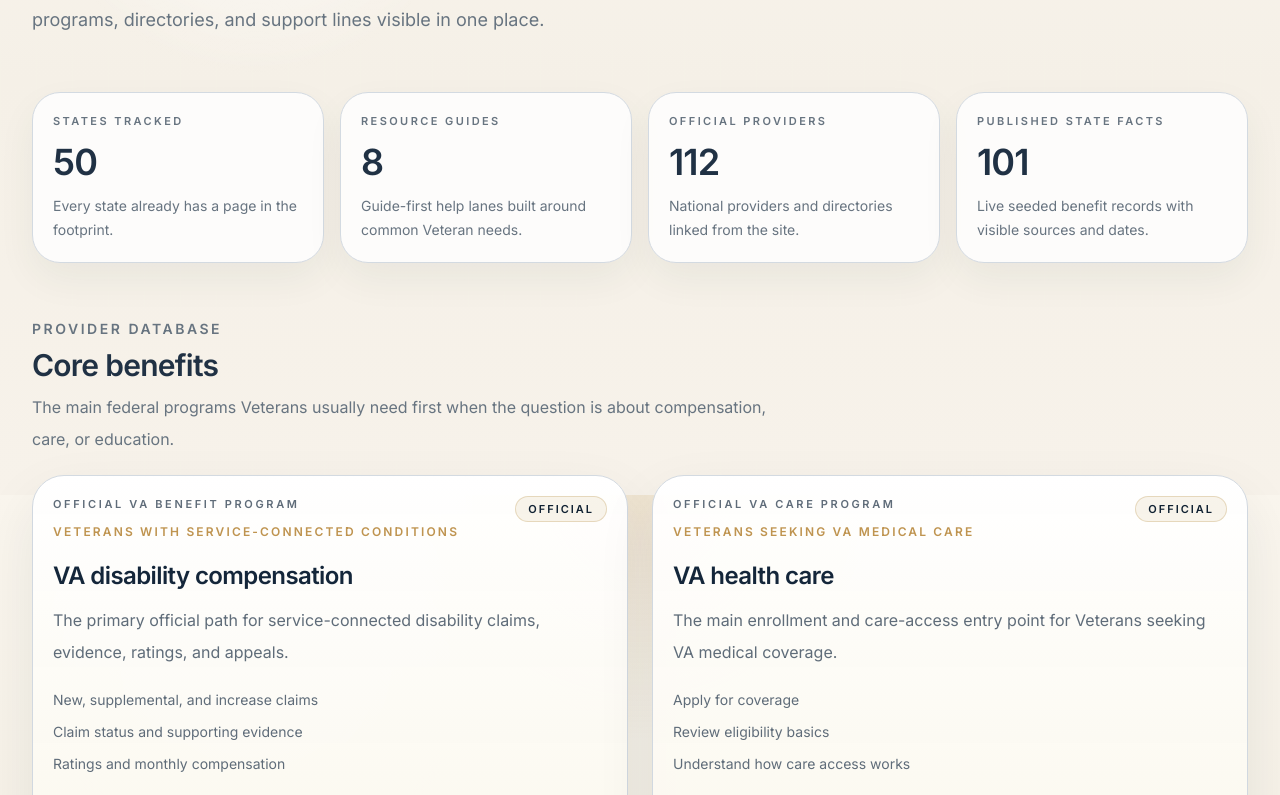
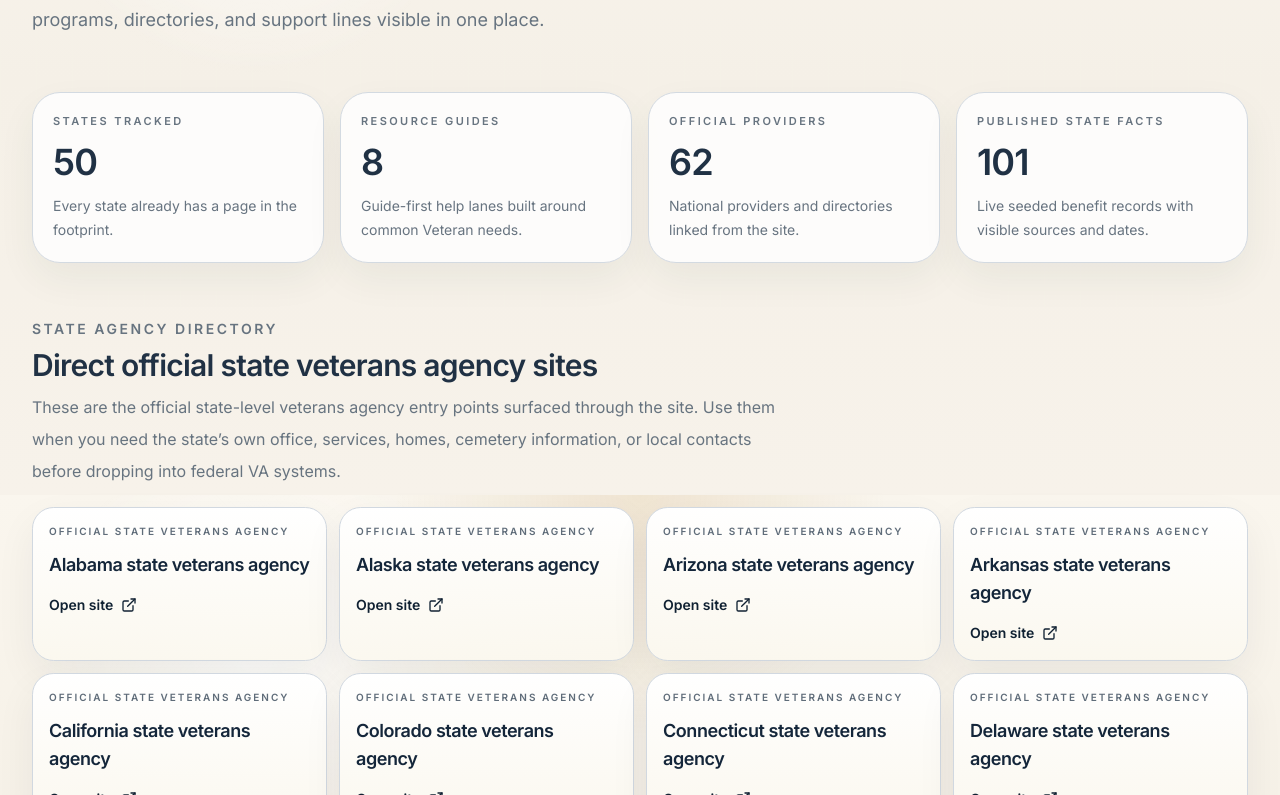
Before and after one commit to Matt2Build/veteran-benefits-hub, a Next.js app: page /providers in a window 1280 px wide. Shown: the part 305-1100 px from the top of the page. Built offline with nearby package versions, Linux system fonts and the light colour scheme; no server answers.

Commit message:
Replace generic state providers with official agency links

```diff
--- a/src/app/providers/page.tsx
+++ b/src/app/providers/page.tsx
@@ -2,6 +2,8 @@
 import { DatabaseStatCard } from "@/components/database-stat-card";
 import { ProviderDirectoryGroups } from "@/components/provider-directory-group";
 import { getDatabaseStats } from "@/lib/catalog-data";
+import { getAllStateAgencyProviders } from "@/lib/resource-data";
+import { ExternalLink } from "lucide-react";
 
 export const metadata: Metadata = {
   title: "Providers",
@@ -11,6 +13,7 @@
 
 export default function ProvidersPage() {
   const stats = getDatabaseStats();
+  const stateAgencyProviders = getAllStateAgencyProviders();
 
   return (
     <div className="mx-auto flex w-full max-w-7xl flex-col gap-14 px-5 py-14 sm:px-6 lg:px-8 lg:py-20">
@@ -32,6 +35,42 @@
         ))}
       </section>
 
+      <section className="space-y-5">
+        <div className="space-y-2">
+          <p className="text-sm font-semibold uppercase tracking-[0.18em] text-[color:var(--muted)]">
+            State agency directory
+          </p>
+          <h2 className="text-3xl font-semibold tracking-tight text-[color:var(--foreground)]">
+            Direct official state veterans agency sites
+          </h2>
+          <p className="max-w-3xl text-base leading-8 text-[color:var(--muted)]">
+            These are the official state-level veterans agency entry points surfaced through the site. Use them when you need the state’s own office, services, homes, cemetery information, or local contacts before dropping into federal VA systems.
+          </p>
+        </div>
+        <div className="grid gap-3 sm:grid-cols-2 xl:grid-cols-4">
+          {stateAgencyProviders.map((provider) => (
+            <a
+              key={provider.id}
+              href={provider.href}
+              target="_blank"
+              rel="noreferrer"
+              className="rounded-[1.35rem] border border-[color:var(--line)] bg-[linear-gradient(180deg,rgba(255,255,255,0.98),rgba(251,248,239,0.94))] px-4 py-4 shadow-[0_16px_40px_rgba(16,33,50,0.06)] transition hover:-translate-y-0.5 hover:border-[color:rgba(184,144,69,0.4)] hover:shadow-[0_22px_50px_rgba(16,33,50,0.1)]"
+            >
+              <p className="text-[10px] font-semibold uppercase tracking-[0.2em] text-[color:var(--muted)]">
+                Official state veterans agency
+              </p>
+              <p className="mt-3 text-lg font-semibold tracking-tight text-[color:var(--foreground)]">
+                {provider.name}
+              </p>
+              <span className="mt-4 inline-flex items-center gap-2 text-sm font-semibold text-[color:var(--navy)]">
+                Open site
+                <ExternalLink className="h-4 w-4" />
+              </span>
+            </a>
+          ))}
+        </div>
+      </section>
+
       <ProviderDirectoryGroups />
     </div>
   );
--- a/src/lib/resource-data.ts
+++ b/src/lib/resource-data.ts
@@ -222,64 +222,86 @@
   },
 ];
 
-function buildStateBenefitsDirectoryProvider(stateSlug: string) {
+const stateVeteransAgencyUrls: Record<string, string> = {
+  alabama: "https://va.alabama.gov/",
+  alaska: "https://veterans.alaska.gov/",
+  arizona: "https://dvs.az.gov/",
+  arkansas: "https://www.veterans.arkansas.gov/",
+  california: "https://www.calvet.ca.gov/",
+  colorado: "https://www.colorado.gov/",
+  connecticut: "https://portal.ct.gov/",
+  delaware: "https://veteransaffairs.delaware.gov/",
+  florida: "https://www.floridavets.org/",
+  georgia: "https://veterans.georgia.gov/",
+  hawaii: "https://dod.hawaii.gov/",
+  idaho: "https://www.veterans.idaho.gov/",
+  illinois: "https://veterans.illinois.gov/",
+  indiana: "https://www.in.gov/",
+  iowa: "https://va.iowa.gov/",
+  kansas: "https://kcva.ks.gov/",
+  kentucky: "https://veterans.ky.gov/",
+  louisiana: "https://www.vetaffairs.la.gov/",
+  maine: "https://www.maine.gov/",
+  maryland: "https://veterans.maryland.gov/",
+  massachusetts: "https://www.mass.gov/",
+  michigan: "https://www.michigan.gov/",
+  minnesota: "https://mn.gov/",
+  mississippi: "https://www.msva.ms.gov/",
+  missouri: "https://mvc.dps.mo.gov/",
+  montana: "https://dma.mt.gov/",
+  nebraska: "https://veterans.nebraska.gov/",
+  nevada: "https://veterans.nv.gov/",
+  "new-hampshire": "https://www.dmavs.nh.gov/",
+  "new-jersey": "https://www.nj.gov/",
+  "new-mexico": "https://www.nmdvs.org/",
+  "new-york": "https://veterans.ny.gov/",
+  "north-carolina": "https://www.milvets.nc.gov/",
+  "north-dakota": "https://www.nd.gov/",
+  ohio: "https://dvs.ohio.gov/",
+  oklahoma: "https://oklahoma.gov/",
+  oregon: "https://www.oregon.gov/",
+  pennsylvania: "https://www.dmva.pa.gov/",
+  "rhode-island": "https://www.vets.ri.gov/",
+  "south-carolina": "https://scdva.sc.gov/",
+  "south-dakota": "https://vetaffairs.sd.gov/",
+  tennessee: "https://www.tn.gov/",
+  texas: "https://www.tvc.texas.gov/",
+  utah: "https://veterans.utah.gov/",
+  vermont: "https://veterans.vermont.gov/",
+  virginia: "https://www.dvs.virginia.gov/",
+  washington: "https://www.dva.wa.gov/",
+  "west-virginia": "https://veterans.wv.gov/",
+  wisconsin: "https://dva.wi.gov/",
+  wyoming: "https://www.wyomilitary.wyo.gov/",
+};
+
+function buildStateVeteransAgencyProvider(stateSlug: string) {
   const state = getStateBySlug(stateSlug);
-  if (!state) {
+  const href = stateVeteransAgencyUrls[stateSlug];
+  if (!state || !href) {
     return null;
   }
 
-  const statePath = state.name.replaceAll(" ", "-");
-
   return {
-    id: `${state.slug}-benefits-directory`,
-    name: `${state.name} military and veterans benefits`,
+    id: `${state.slug}-state-veterans-agency`,
+    name: `${state.name} state veterans agency`,
     description:
-      `Official ${state.name} benefits directory covering statewide tax, education, employment, housing, and service-member support programs.`,
-    href: `https://myarmybenefits.us.army.mil/Benefit-Library/State/Territory-Benefits/${statePath}`,
-    ctaLabel: `Open ${state.name} benefits directory`,
+      `Official ${state.name} veterans agency website with state benefit information, service offices, local contacts, and in-state support programs where available.`,
+    href,
+    ctaLabel: `Open ${state.name} veterans agency`,
     audience: `Veterans and families in ${state.name}`,
-    typeLabel: "Official state benefits directory",
+    typeLabel: "Official state veterans agency",
     highlights: [
-      "State-specific benefit programs",
-      "Official links grouped by category",
-      "A fast way to confirm what exists in-state",
+      "State programs and support pages",
+      "County or local service-office information where available",
+      "A direct official state entry point before moving into federal VA systems",
     ],
   } satisfies ResourceProvider;
 }
 
-function buildStateResourceLocatorProvider(stateSlug: string) {
-  const state = getStateBySlug(stateSlug);
-  if (!state) {
-    return null;
-  }
-
-  const statePath = state.name.replaceAll(" ", "-");
-
-  return {
-    id: `${state.slug}-resource-locator`,
-    name: `${state.name} military resource locator`,
-    description:
-      `Official ${state.name} resource locator that points Veterans and families toward local offices, support programs, and nearby assistance channels.`,
-    href: `https://myarmybenefits.us.army.mil/Benefit-Library/Resource-Locator/${statePath}`,
-    ctaLabel: `Open ${state.name} resource locator`,
-    audience: `Anyone trying to find in-state help in ${state.name}`,
-    typeLabel: "Official in-state resource finder",
-    highlights: [
-      "Local offices and support contacts",
-      "In-state program and agency links",
-      "Useful when the next step needs to be local, not generic",
-    ],
-  } satisfies ResourceProvider;
-}
-
-const stateResourceProviders = states.flatMap((state) => {
-  const benefitsDirectory = buildStateBenefitsDirectoryProvider(state.slug);
-  const resourceLocator = buildStateResourceLocatorProvider(state.slug);
-
-  return [benefitsDirectory, resourceLocator].filter(
-    (provider): provider is ResourceProvider => Boolean(provider),
-  );
-});
+const stateResourceProviders = states
+  .map((state) => buildStateVeteransAgencyProvider(state.slug))
+  .filter((provider): provider is ResourceProvider => Boolean(provider));
 
 export const resourceProviders: ResourceProvider[] = [
   ...nationalResourceProviders,
@@ -496,50 +518,43 @@
 
 const topicProviderBuilderMap: Record<string, (stateSlug: string) => string[]> = {
   "disability-claims": (stateSlug) => [
-    `${stateSlug}-resource-locator`,
-    `${stateSlug}-benefits-directory`,
+    `${stateSlug}-state-veterans-agency`,
     "va-disability",
     "va-vso",
   ],
   "health-care": (stateSlug) => [
-    `${stateSlug}-resource-locator`,
-    `${stateSlug}-benefits-directory`,
+    `${stateSlug}-state-veterans-agency`,
     "va-health-care",
     "va-locations",
   ],
   "education-training": (stateSlug) => [
-    `${stateSlug}-benefits-directory`,
-    `${stateSlug}-resource-locator`,
+    `${stateSlug}-state-veterans-agency`,
     "va-education",
     "va-vre",
   ],
   "housing-homelessness": (stateSlug) => [
-    `${stateSlug}-resource-locator`,
-    `${stateSlug}-benefits-directory`,
+    `${stateSlug}-state-veterans-agency`,
     "va-housing",
     "va-locations",
   ],
   "jobs-and-employment": (stateSlug) => [
-    `${stateSlug}-benefits-directory`,
-    `${stateSlug}-resource-locator`,
+    `${stateSlug}-state-veterans-agency`,
     "va-vre",
     "va-education",
   ],
   "mental-health-and-crisis": (stateSlug) => [
-    `${stateSlug}-resource-locator`,
+    `${stateSlug}-state-veterans-agency`,
     "vcl",
     "va-health-care",
     "va-locations",
   ],
   "family-caregiver-and-spouse": (stateSlug) => [
-    `${stateSlug}-benefits-directory`,
-    `${stateSlug}-resource-locator`,
+    `${stateSlug}-state-veterans-agency`,
     "va-caregiver",
     "women-vets",
   ],
   "pension-survivors-and-later-life": (stateSlug) => [
-    `${stateSlug}-benefits-directory`,
-    `${stateSlug}-resource-locator`,
+    `${stateSlug}-state-veterans-agency`,
     "va-pension",
     "va-burial",
   ],
@@ -579,10 +594,15 @@
 
 export function getStateOfficialProviders(stateSlug: string) {
   return getProvidersByIds([
-    `${stateSlug}-benefits-directory`,
-    `${stateSlug}-resource-locator`,
+    `${stateSlug}-state-veterans-agency`,
     "va-locations",
   ]);
+}
+
+export function getAllStateAgencyProviders() {
+  return states
+    .map((state) => providerMap.get(`${state.slug}-state-veterans-agency`))
+    .filter((provider): provider is ResourceProvider => Boolean(provider));
 }
 
 export function getFeaturedResourceTopics() {
@@ -613,7 +633,7 @@
       topicSlug: topic.slug,
       title: `${topic.title} in ${state.name}`,
       summary:
-        `${topic.summary} Start with ${state.name}'s official benefits directory and resource locator, then move into the federal provider path that matches the need.${compareSuffix}`,
+        `${topic.summary} Start with ${state.name}'s official veterans agency site, then move into the federal provider path that matches the need.${compareSuffix}`,
       quickChecks: topic.quickChecks.slice(0, 3),
       providerIds,
       compareCategorySlugs,
```
